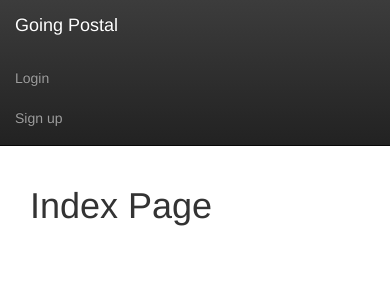
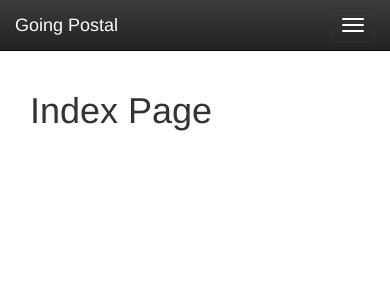
Before and after one commit to etothemanders/going-postal-django, a Django app: page / in a window 390 px wide. Shown: the top 300 px of the page. Run offline with Django 3.2, Linux system fonts and the light colour scheme; some libraries are stand-ins or nearby versions.

Commit message:
[nav] Made navbar mobile responsive

```diff
--- a/goingpostal_app/templates/base.html
+++ b/goingpostal_app/templates/base.html
@@ -9,12 +9,22 @@
     {% block css %}
     {% endblock %}
   </head>
+
   <body>
     <nav class="navbar navbar-inverse navbar-static-top">
       <div class="container-fluid">
+
         <div class="navbar-header">
+          <button type="button" class="navbar-toggle collapsed" data-toggle="collapse" data-target="#gp-nav" aria-expanded="false" aria-controls="gp-nav">
+            <span class="sr-only">Toggle navigation</span>
+            <span class="icon-bar"></span>
+            <span class="icon-bar"></span>
+            <span class="icon-bar"></span>
+          </button>
           <a class="navbar-brand" href="/">Going Postal</a>
         </div>
+
+        <div class="collapse navbar-collapse" id="gp-nav">
           <ul class="nav navbar-nav navbar-right">
             {% if request.user.is_authenticated %}
               <li><a href="/shipments/">My Shipments</a></li>
@@ -26,12 +36,16 @@
             {% endif %}
           </ul>
         </div>
+
+      </div>
     </nav>
+
     <div class="container-fluid">
     {% block content %}
         <h1>Hello!</h1>
     {% endblock %}
     </div>
+
     <script type="text/javascript" src="//code.jquery.com/jquery-1.11.3.min.js"></script>
     <script src="https://maxcdn.bootstrapcdn.com/bootstrap/3.3.5/js/bootstrap.min.js" integrity="sha256-Sk3nkD6mLTMOF0EOpNtsIry+s1CsaqQC1rVLTAy+0yc= sha512-K1qjQ+NcF2TYO/eI3M6v8EiNYZfA95pQumfvcVrTHtwQVDG+aHRqLi/ETn2uB+1JqwYqVG3LIvdm9lj6imS/pQ==" crossorigin="anonymous"></script>
     {% block js %}
```
Lines whose indentation alone changed are shown as unchanged.
